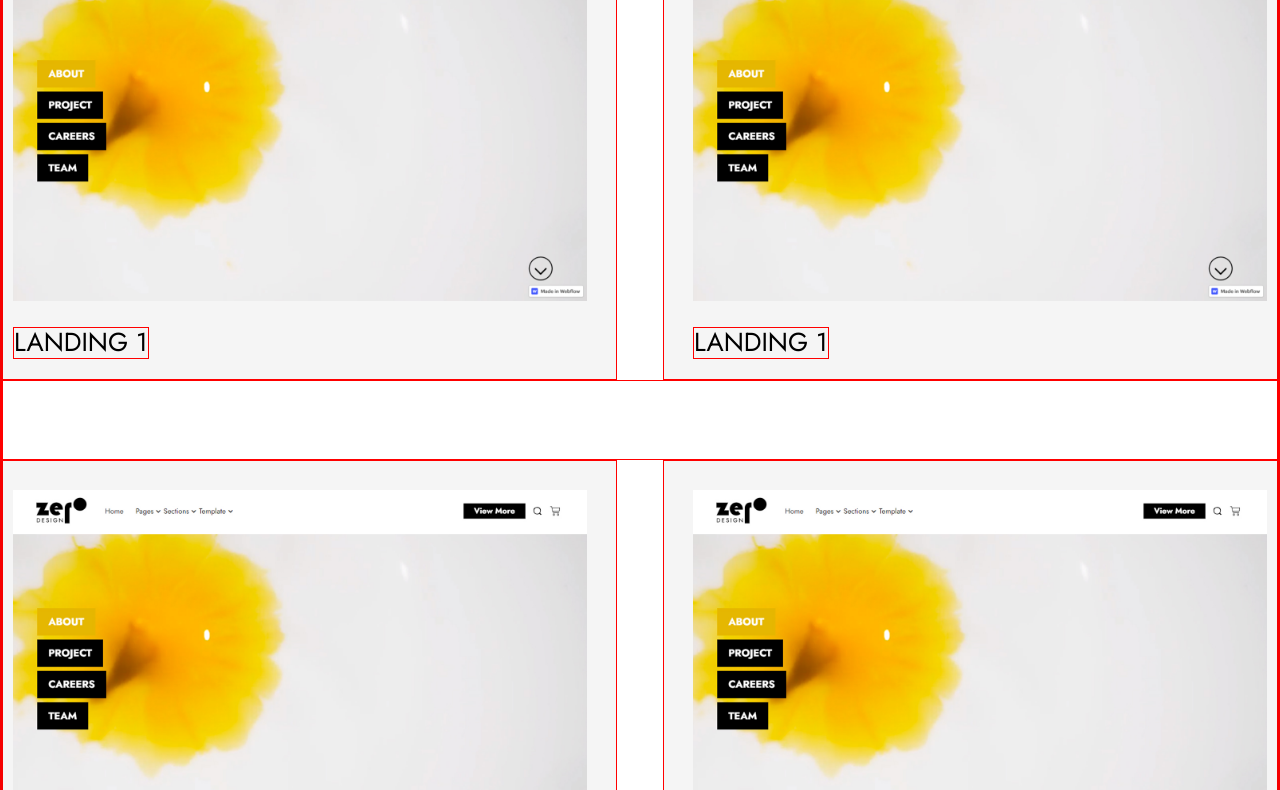
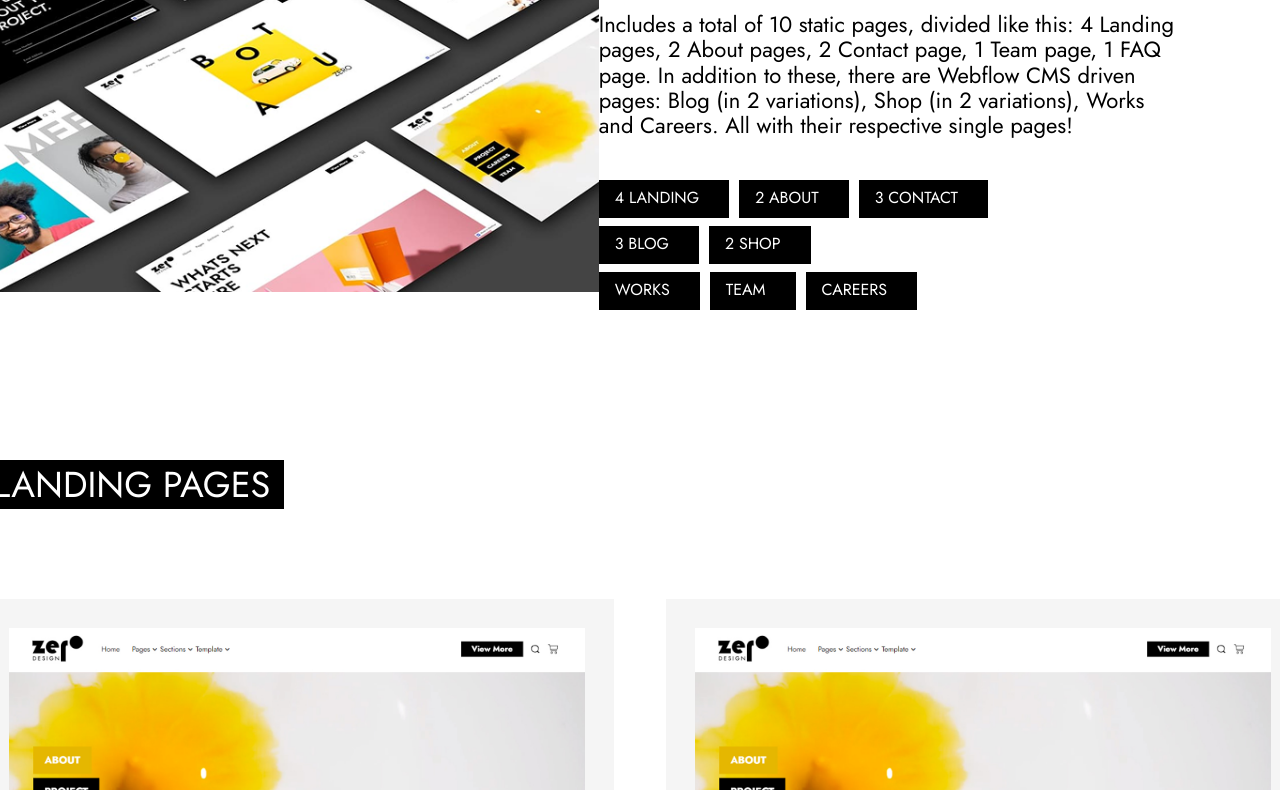
Before and after one commit to Germes245/Zero-Design, a plain HTML site: page index.html in a window 1280 px wide. Shown: the part 1289-2079 px from the top of the page. Drawn offline with Linux system fonts and the light colour scheme.

Commit message:
returning of section 2

```diff
--- a/index.css
+++ b/index.css
@@ -3,7 +3,7 @@
     src: url('fonts/jost/Jost.ttf');
 }
 *{
-    border: 1px solid red;
+    /*border: 1px solid red;*/
     font-family: 'jost';
     box-sizing: border-box;
 }
@@ -118,6 +118,7 @@ header{
 #Design_addicted{
     margin: 0 2px;
     margin-top: 116px;
+    padding: 1px 6px;
     height: 20px;
     font-size: 14px;
     font-weight: 400;
@@ -191,6 +192,7 @@ header{
     font-size: 36px;
     font-weight: 400;
     color: #fff;
+    padding: 4px 14px;
 }
 #section_3-table{
     width: 100%;
--- a/index.html
+++ b/index.html
@@ -11,11 +11,11 @@
     <div id="root">
         <header>
             <div class="part_of_header" style="gap: 20px;">
-                <a href="#" class="image" id="central_link">home</a>
+                <a href="" class="image" id="central_link">home</a>
                 <nav id="nav_of_header">
                     <ul>
-                        <li><a href="#">Landing</a></li>
-                        <li><a href="#">Company</a></li>
+                        <li><a href="#LANDING_PAGES">Landing</a></li>
+                        <li><a href="#Company">Company</a></li>
                         <li><a href="#">CMS Pages</a></li>
                         <li><a href="#">Utility</a></li>
                     </ul>
@@ -40,7 +40,33 @@
                 </div>
                 <img src="assets/34ca5858104d3f3828d19ac0097f352055a90ad3.png" alt="UI Kit presentation" id="section_1-img">
             </section>
+            <section id="section_2">
+                <div class="wrapper">
+                    <div class="image" id="picture_1"></div>
+                    <div id="wrapper-div">
+                        <span style="font-size: 96px;">Zero Design</span>
+                        <span style="font-size: 22px;">Includes a total of 10 static pages, divided like this: 4 Landing pages, 2 About pages, 2 Contact page, 1 Team page, 1 FAQ page. In addition to these, there are Webflow CMS driven pages: Blog (in 2 variations), Shop (in 2 variations), Works and Careers. All with their respective single pages!</span>
+                        <div id="wrapper-div-div">
+                            <div class="wrapper-div-div-div">
+                                <div class="wrapper-div-div-div-div">4 LANDING</div>
+                                <div class="wrapper-div-div-div-div">2 ABOUT</div>
+                                <div class="wrapper-div-div-div-div">3 CONTACT</div>
+                            </div>
+                            <div class="wrapper-div-div-div">
+                                <div class="wrapper-div-div-div-div">3 BLOG</div>
+                                <div class="wrapper-div-div-div-div">2 SHOP</div>
+                            </div>
+                            <div class="wrapper-div-div-div">
+                                <div class="wrapper-div-div-div-div">WORKS</div>
+                                <div class="wrapper-div-div-div-div">TEAM</div>
+                                <div class="wrapper-div-div-div-div">CAREERS</div>
+                            </div>
+                        </div>
+                    </div>
+                </div>
+            </section>
             <section id="section_3">
+                <a name="LANDING_PAGES"></a>
                 <h2 class="section_3-span">LANDING PAGES</h2>
                 <div id="section_3-table">
                     <div class="section_3-table-row">
@@ -66,6 +92,7 @@
                 </div>
             </section>
             <section id="section_4">
+                <a name="Company"></a>
                 <h2 class="section_3-span">Company</h2>
                 <div id="section_4-table">
                     <div class="section_4-table-row">
```
